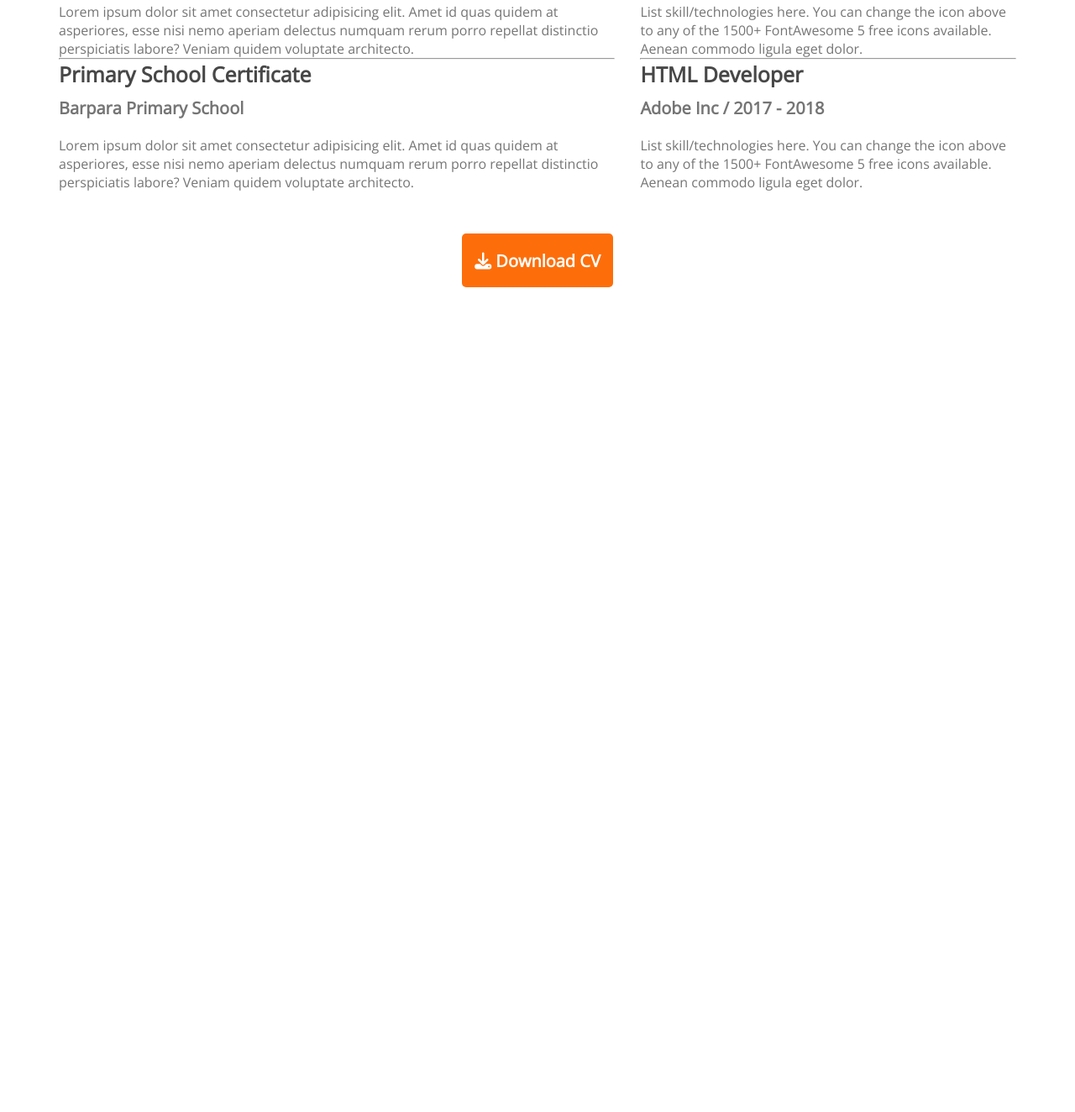
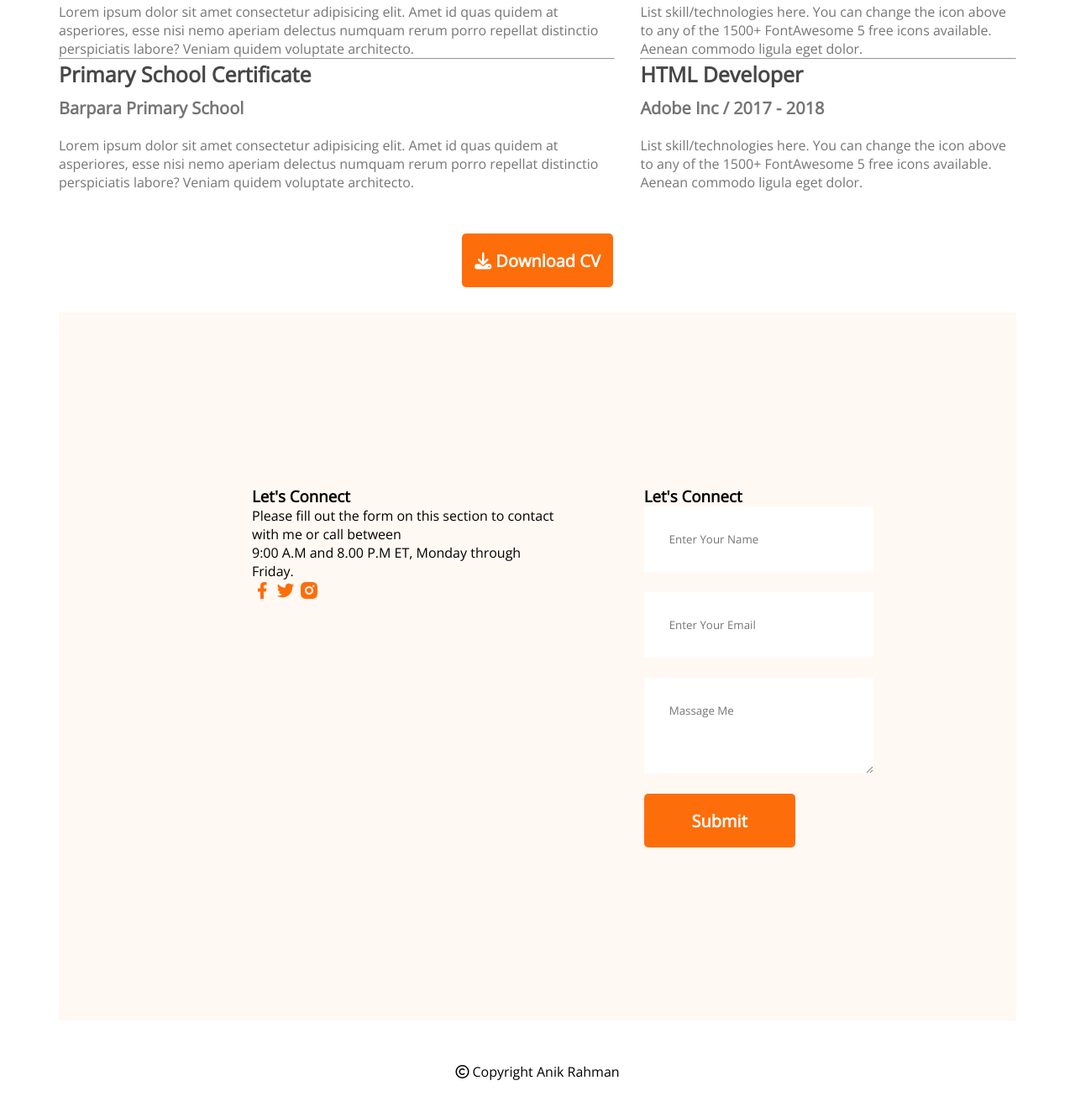
Before and after one commit to anikrahman2/own-design-protfolio, a plain HTML site: page index.html in a window 1280 px wide. Shown: the part 3158-4482 px from the top of the page at 84% size. Before the commit the page ends 3500 px from the top, so only its background shows below. Drawn offline with nearby package versions, Linux system fonts and the light colour scheme.

Commit message:
Form & Footer Added

```diff
--- a/index.html
+++ b/index.html
@@ -145,7 +145,45 @@
         <button class="btn-primary"><i class="fa-solid fa-download"></i> Download CV</button>
       </div>
     </section>
+    <section class="contact">
+      <div class="contact-content">
+        <div>
+          <h3 class="contact-content-title">Let's Connect</h3>
+          <p class="contact-content-description">Please fill out the form on this section to contact with me or call between <br> 9:00 A.M and 8.00 P.M ET, Monday through Friday.</p>
+          <a href="">
+            <img src="images/icons/facebook.png" alt="facebook">
+          </a>
+          <a href="">
+            <img src="images/icons/twitter.png" alt="Twitter">
+          </a>
+          <a href="">
+            <img src="images/icons/insta.png" alt="Instagram">
+          </a>
+        </div>
+        <div class="contact-form">
+          <form>
+            <h3 class="contact-content-title">Let's Connect</h3>
+            <label for="name">
+              <input type="text" id="name" placeholder="Enter Your Name">
+            </label>
+            <label for="email">
+              <input type="email" id="email" placeholder="Enter Your Email">
+
+            </label>
+            <label for="text-area">
+              <textarea id="text-area" cols="30" rows="3" placeholder="Massage Me"></textarea>
+            </label>
+            <label for="submit">
+              <input type="Submit" id="submit" value="Submit" class="btn-primary">
+            </label>
+          </form>
+        </div>
+      </div>
+    </section>
 
   </main>
+  <footer>
+    <p class="copyright"><i class="fa-regular fa-copyright"></i> Copyright Anik Rahman</p>
+  </footer>
 </body>
 </html>
--- a/styles/style.css
+++ b/styles/style.css
@@ -211,3 +211,31 @@ section{
   margin-top: 50px;
   text-align: center;
 }
+.contact{
+  background-color: #FFF8F3;
+  margin-top: 30px;
+  padding: 206px 0;
+
+
+}
+.contact-content{
+  display:flex;
+  gap: 100px;
+  margin: 0 230px;
+
+}
+.contact-form input[type="text"], input[type="email"], textarea{
+  display: block;
+  margin-bottom: 24px;
+  width: 100%;
+
+  border: none;
+  padding: 30px;
+}
+.contact-content a{
+  text-decoration: none;
+}
+.copyright{
+  text-align: center;
+  margin: 50px 0;
+}
```
